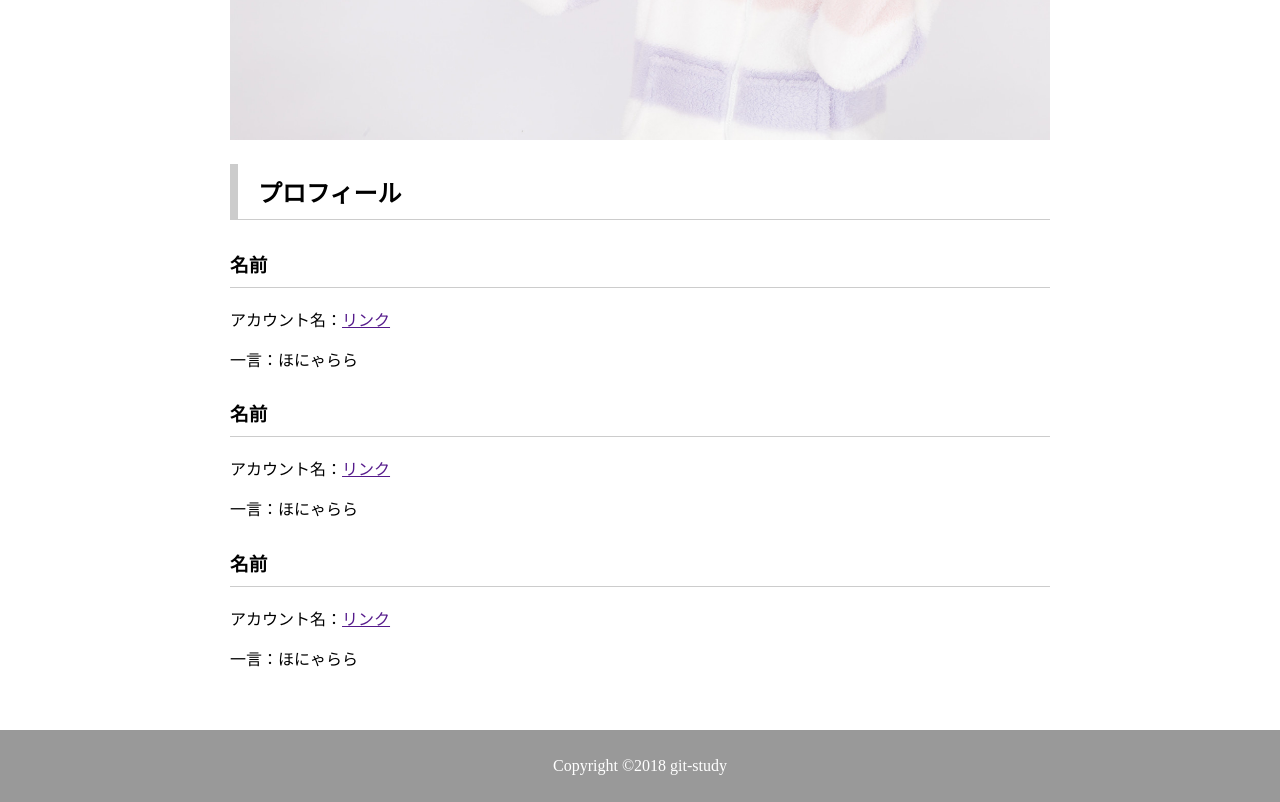
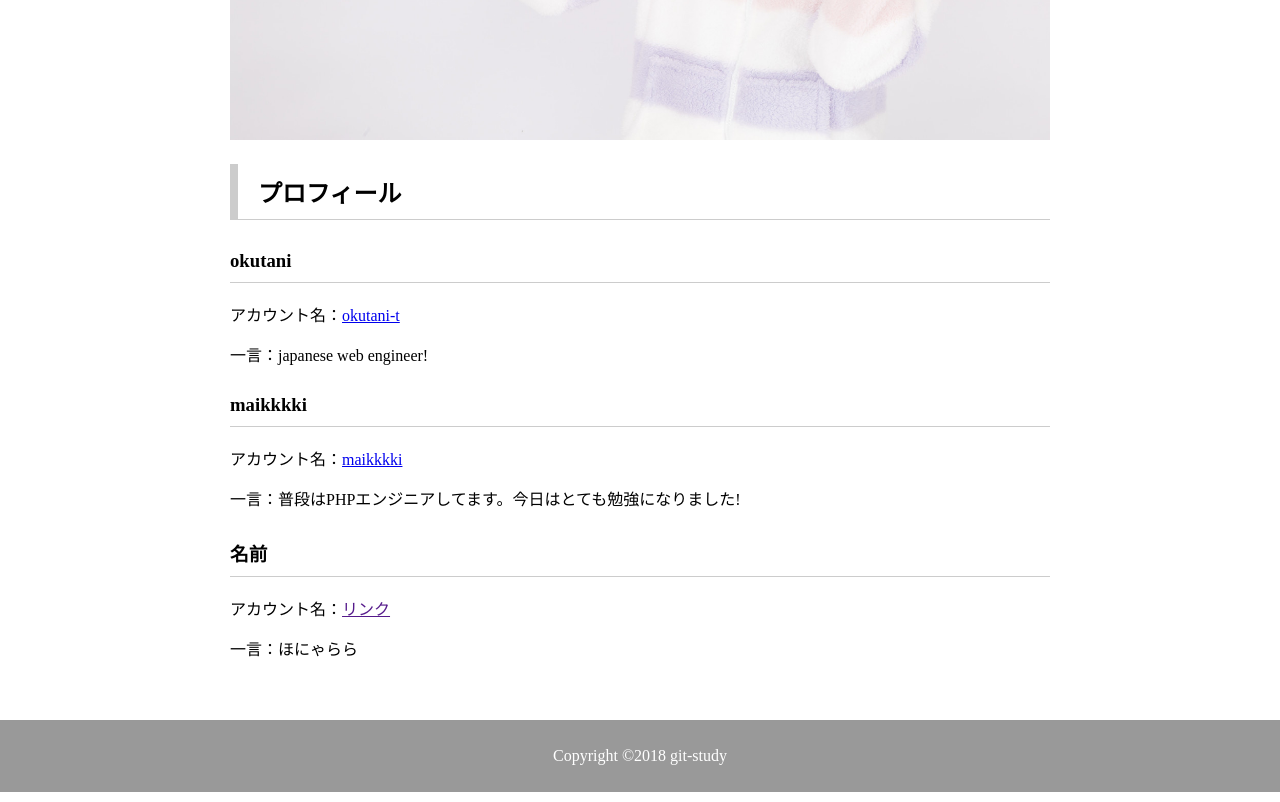
Before and after one commit to git-study-team/git-study, a plain HTML site: page index.html in a window 1280 px wide. Shown: the part 1733-2535 px from the top of the page. Drawn offline with Linux system fonts and the light colour scheme.

Commit message:
okutaniとmaikkkkのprofileを追加

```diff
--- a/index.html
+++ b/index.html
@@ -39,12 +39,12 @@
         <h2>VOICE</h2>
         <img src="images/voice.jpg" alt="みんなこえの画像">
       <h2>プロフィール</h2>
-        <h3>名前</h3>
-        <p>アカウント名：<a href="" target="_blank">リンク</a></p>
-        <p>一言：ほにゃらら</p>
-        <h3>名前</h3>
-        <p>アカウント名：<a href="" target="_blank">リンク</a></p>
-        <p>一言：ほにゃらら</p>
+        <h3>okutani</h3>
+        <p>アカウント名：<a href="https://github.com/okutani-t" target="_blank">okutani-t</a></p>
+        <p>一言：japanese web engineer!</p>
+        <h3>maikkkki</h3>
+        <p>アカウント名：<a href="https://github.com/maikkkk" target="_blank">maikkkki</a></p>
+        <p>一言：普段はPHPエンジニアしてます。今日はとても勉強になりました!</p>
         <h3>名前</h3>
         <p>アカウント名：<a href="" target="_blank">リンク</a></p>
         <p>一言：ほにゃらら</p>
```
